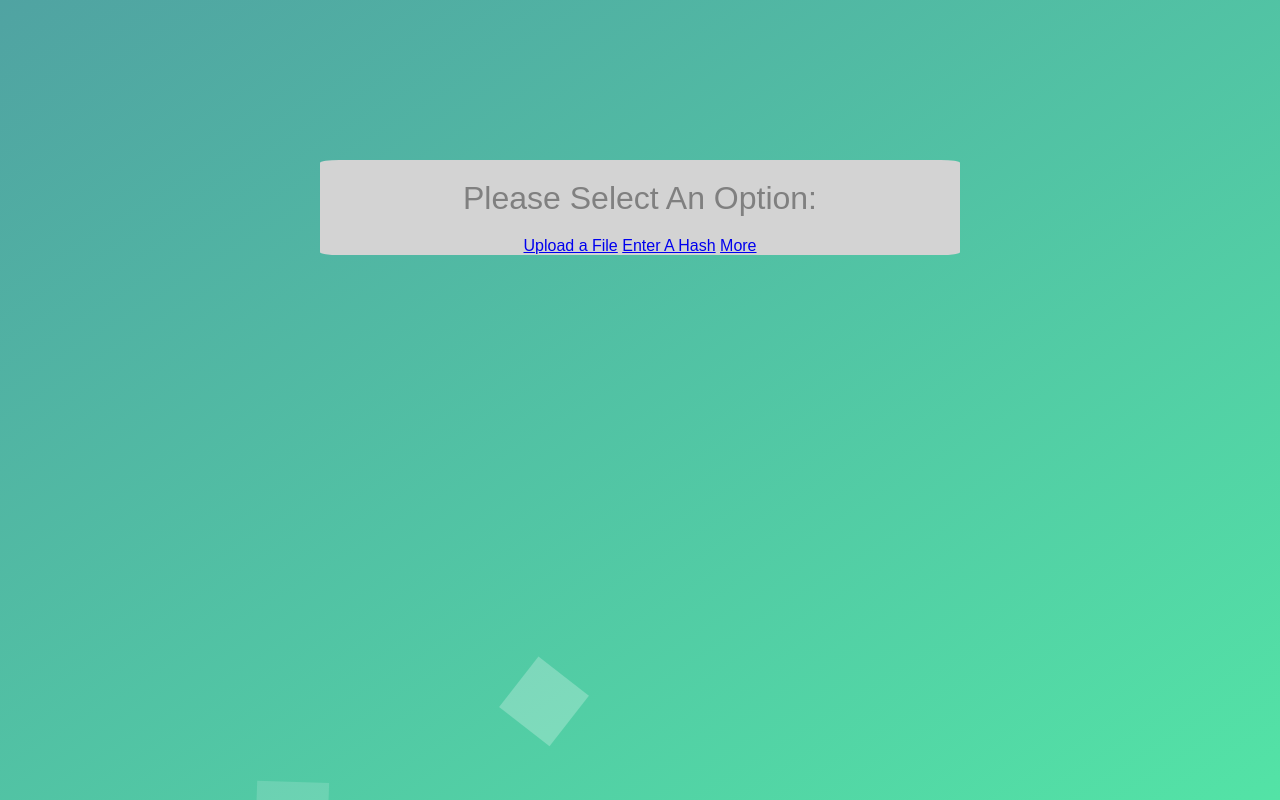
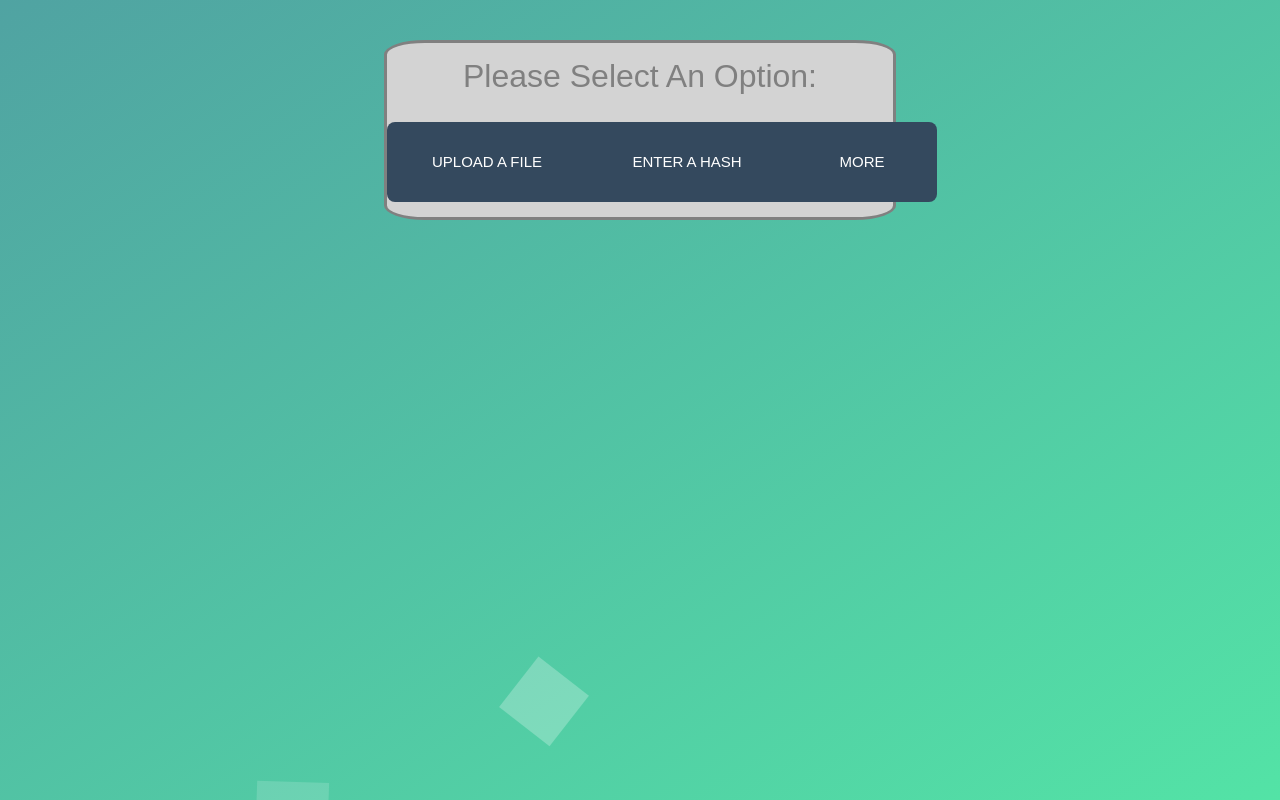
Before and after one commit to xMBlades/CMSC447-SemesterProject, a Flask app: page / in a window 1280 px wide. Run offline with Flask 2, Linux system fonts and the light colour scheme; some web fonts are replaced.

Commit message:
Updated UI

```diff
--- a/static/frontMenu.css
+++ b/static/frontMenu.css
@@ -7,52 +7,92 @@
   margin:auto;
   margin-top: 2vh;
 }
+
+.titleImage{
+	margin-top: 150px;
+	text-align:center;
+}
+
 .popout{
 	position:relative;
 	margin: auto;
-	top: 20%;
+	top: 5%;
 	min-width: 220px;
-	max-width: 50vw;
+	max-width: 40vw;
 	height: fit-content;
-	background-color: lightgrey;
-	border-radius: 3%;
+	background-color: lightgray;
+	border: solid;
+	border-width: medium;
+	border-color:gray;
+	border-radius: 8%;
 	z-index: 3;
 	text-align: center;
 }
-.buttonHolder{
-	margin: auto;
-	width: 100%;
-	padding-bottom: 20px;
+
+nav {
+	margin: 27px auto 0;
+
+	position: relative;
+	width: 550px;
+	height: 80px;
+	background-color: #34495e;
+	border-radius: 8px;
+	font-size: 0;
+	bottom: 15px;
 }
-.fhack{
+nav a {
+	line-height: 80px;
+	height: 100%;
+	font-size: 15px;
+	display: inline-block;
+	position: relative;
+	z-index: 1;
+	text-decoration: none;
+	text-transform: uppercase;
+	text-align: center;
+	color: white;
+	cursor: pointer;
+}
+nav .transition {
+	position: absolute;
+	height: 100%;
+	top: 0;
+	z-index: 0;
+	transition: all .5s ease 0s;
+	border-radius: 8px;
+}
+a:nth-child(1) {
+	width: 200px;
+}
+a:nth-child(2) {
+	width: 200px;
+}
+a:nth-child(3) {
+	width: 150px;
+}
+a:nth-child(4){
 	width: 0px;
 }
 
-.approveBtn {
-	display: inline-block;
-	border-radius: 0px;
-	font-size: 18px;
-	font-family: Arial;
-	margin: auto;
-	background: #4444cc80;
-	width: 10vw;
-	max-width: 25%;
-	max-height: 100%;
-	text-align: center;
-	line-height: 6vh;
-	color: #fff;
-	text-decoration:none;
-	cursor: pointer;
+nav .uploadFile, a:nth-child(1):hover~.transition {
+	width: 200px;
+	left: 0;
+	background-color: #1abc9c;
 }
-.approveBtn:hover {
-	background:linear-gradient(to bottom, #415989 5%, #4269a6 100%);
-	background-color:#415989;
+nav .enterHash, a:nth-child(2):hover~.transition {
+	width: 200px;
+	left: 200px;
+	background-color: #1abc9c;
 }
-.approveBtn:hover:active {
-	position:relative;
-	top:1px;
+nav .more, a:nth-child(3):hover~.transition {
+	width: 150px;
+	left: 400px;
+	background-color: #1abc9c;
 }
-
+nav .home, a:nth-child(4): hover~.transition {
+	width: 0px;
+	left: 0px;
+}
 h1 {
-	padding: 20px;
+	padding: 15px;
 }
```
